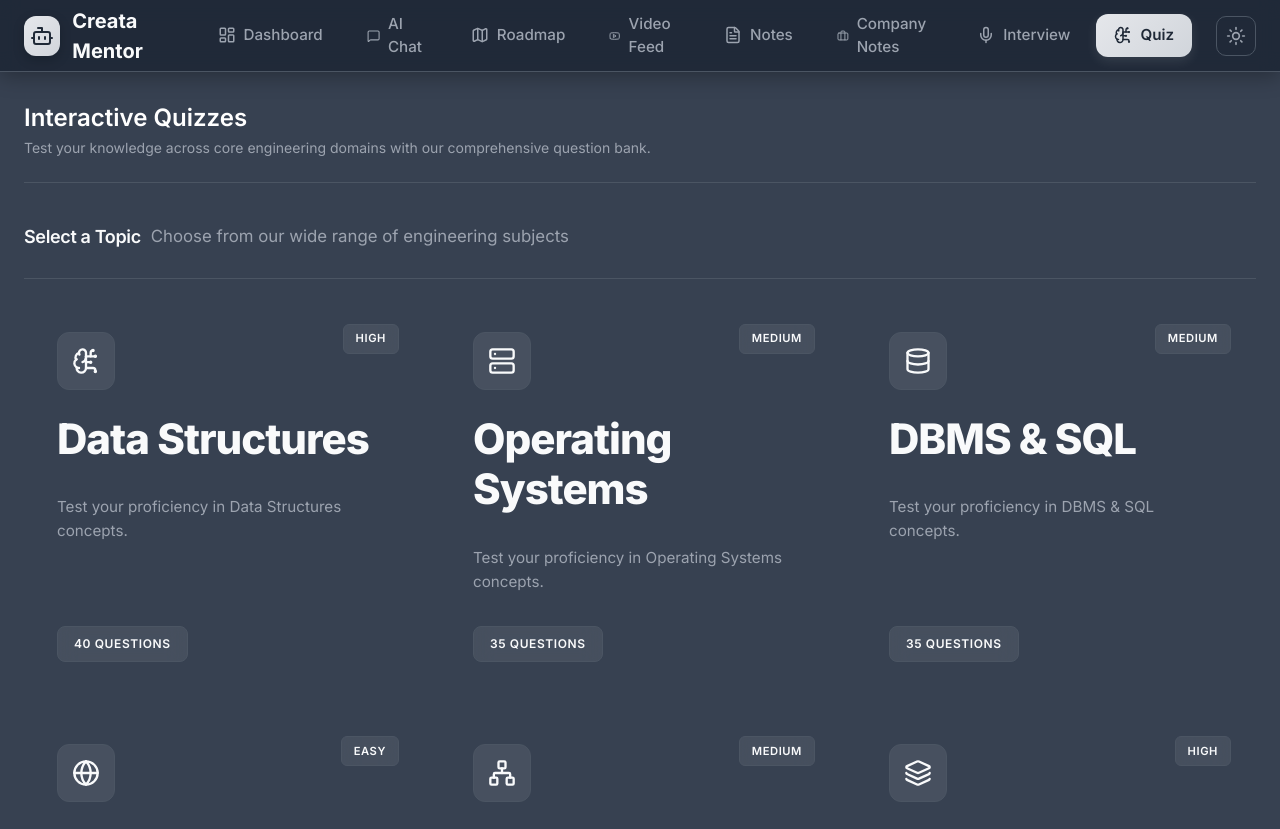
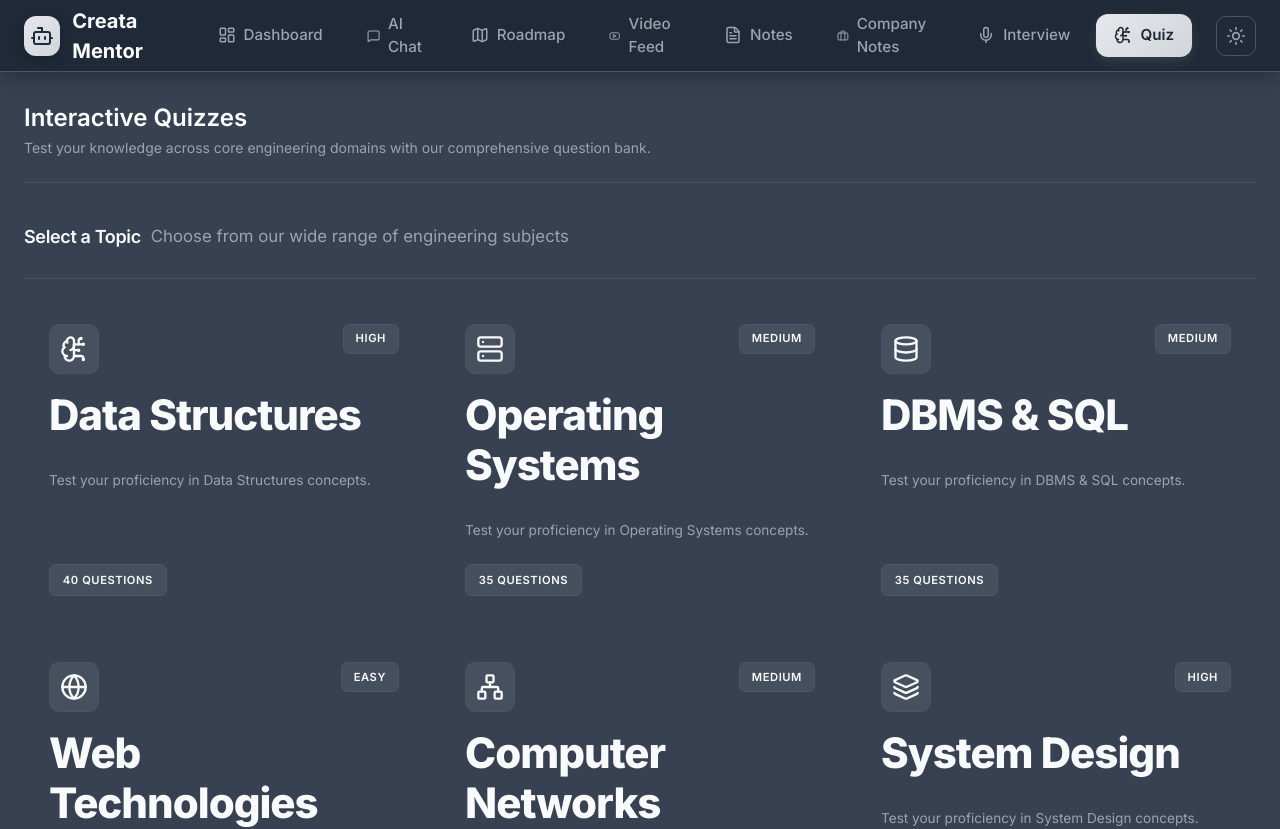
Before and after one commit to RAJEEVRANJAN0001/Preparation-Platform, a React (Vite) app: page /quiz in a window 1280 px wide. Shown: the top 829 px of the page. Built offline with nearby package versions, Linux system fonts and the light colour scheme; no server answers.

Commit message:
Update Quiz.css

```diff
--- a/src/pages/Quiz.css
+++ b/src/pages/Quiz.css
@@ -30,8 +30,10 @@
 /* Grid Layout */
 .grid-3 {
     display: grid;
-    grid-template-columns: repeat(auto-fill, minmax(300px, 1fr));
-    gap: 2rem;
+    grid-template-columns: repeat(auto-fill, minmax(260px, 1fr));
+    /* Reduced from 300px */
+    gap: 1.5rem;
+    /* Reduced from 2rem */
     perspective: 1000px;
 }
 
@@ -41,8 +43,10 @@
     background: #000000;
     /* Pure Black */
     border: 1px solid var(--border-main);
-    border-radius: 16px;
-    padding: 2rem;
+    border-radius: 14px;
+    /* Slightly reduced radius */
+    padding: 1.5rem;
+    /* Reduced from 2rem */
     cursor: pointer;
     transition: all 0.4s cubic-bezier(0.4, 0, 0.2, 1);
     display: flex;
@@ -50,7 +54,8 @@
     align-items: flex-start;
     overflow: hidden;
     height: 100%;
-    min-height: 280px;
+    min-height: 240px;
+    /* Reduced from 280px */
 }
 
 /* Gradient overlays - theme aware */
@@ -64,7 +69,7 @@
     background: linear-gradient(135deg, rgba(255, 255, 255, 0.08) 0%, rgba(255, 255, 255, 0.02) 100%);
     opacity: 0;
     transition: opacity 0.4s ease;
-    border-radius: 16px;
+    border-radius: 14px;
     z-index: 0;
 }
 
@@ -78,7 +83,8 @@
 }
 
 .topic-card:hover {
-    transform: translateY(-8px) scale(1.02);
+    transform: translateY(-6px) scale(1.02);
+    /* Slightly less float */
     border-color: var(--border-hover);
     background: #0a0a0a;
     /* Slightly lighter on hover for dark theme */
@@ -121,12 +127,14 @@
     position: relative;
     z-index: 2;
     color: var(--text-primary);
-    margin-bottom: 1.5rem;
-    padding: 14px;
+    margin-bottom: 1rem;
+    /* Reduced from 1.5rem */
+    padding: 10px;
+    /* Reduced from 14px */
     background: rgba(255, 255, 255, 0.08);
     /* Slightly more visible on black */
     border: 1px solid var(--border-main);
-    border-radius: 12px;
+    border-radius: 10px;
     display: flex;
     align-items: center;
     justify-content: center;
@@ -144,10 +152,11 @@
 .topic-title {
     position: relative;
     z-index: 2;
-    margin-bottom: 0.75rem;
+    margin-bottom: 0.5rem;
+    /* Reduced from 0.75rem */
     color: var(--text-primary) !important;
-    font-size: 1rem;
-    /* Reduced from 1.1rem */
+    font-size: 0.95rem;
+    /* Reduced from 1rem */
     font-weight: 600;
     transition: all 0.3s ease;
     background: none !important;
@@ -163,9 +172,11 @@
     position: relative;
     z-index: 2;
     color: var(--text-muted);
-    margin-bottom: 2rem;
-    font-size: 0.95rem;
-    line-height: 1.6;
+    margin-bottom: 1.5rem;
+    /* Reduced from 2rem */
+    font-size: 0.85rem;
+    /* Reduced from 0.95rem */
+    line-height: 1.5;
     flex-grow: 1;
 }
 
@@ -176,9 +187,11 @@
     background: var(--badge-bg);
     backdrop-filter: blur(10px);
     color: var(--text-primary);
-    padding: 0.5rem 1rem;
-    border-radius: 8px;
-    font-size: 0.75rem;
+    padding: 0.4rem 0.8rem;
+    /* Reduced padding */
+    border-radius: 6px;
+    font-size: 0.7rem;
+    /* Reduced size */
     font-weight: 600;
     letter-spacing: 0.05em;
     border: 1px solid var(--border-main);
```
